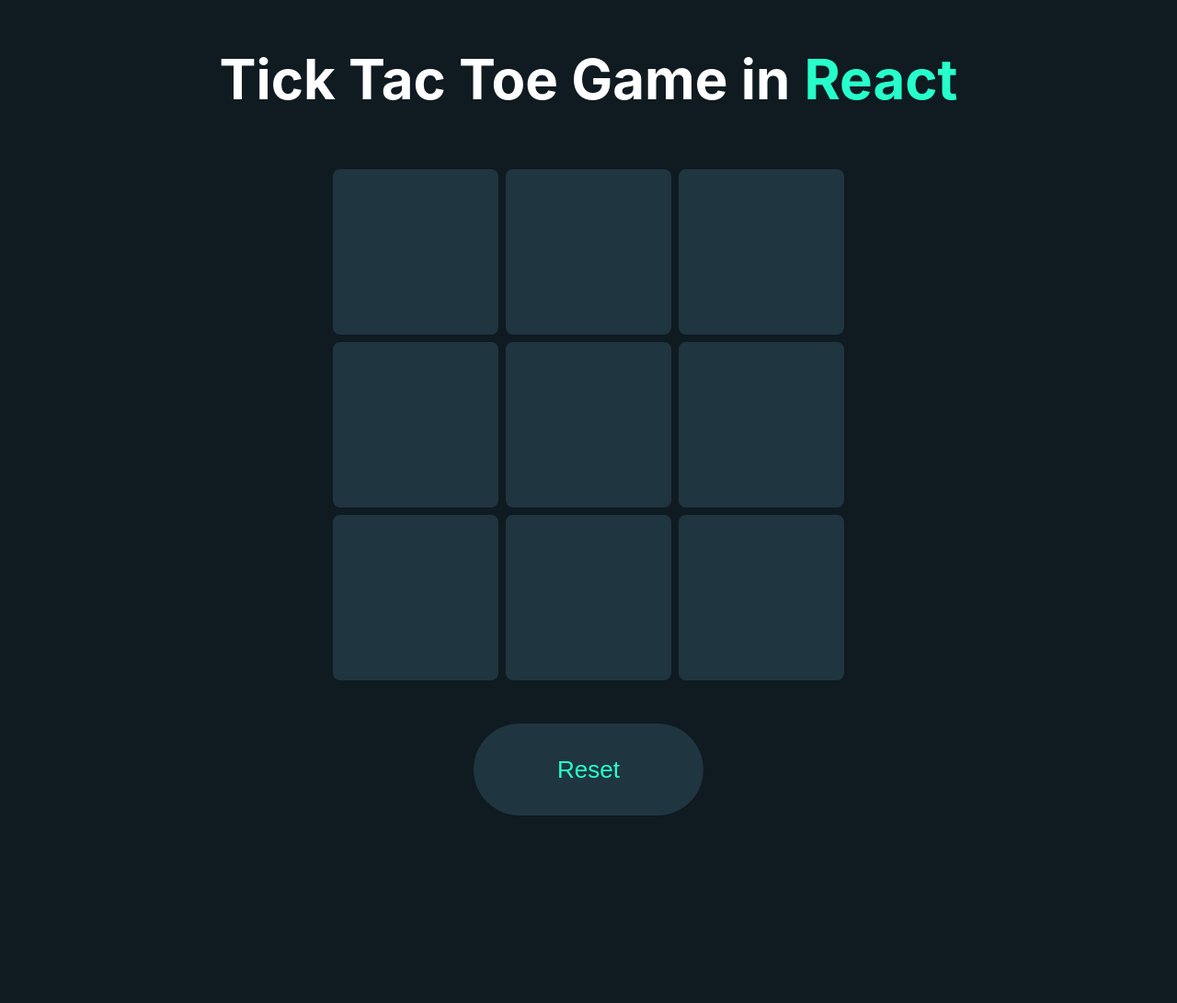
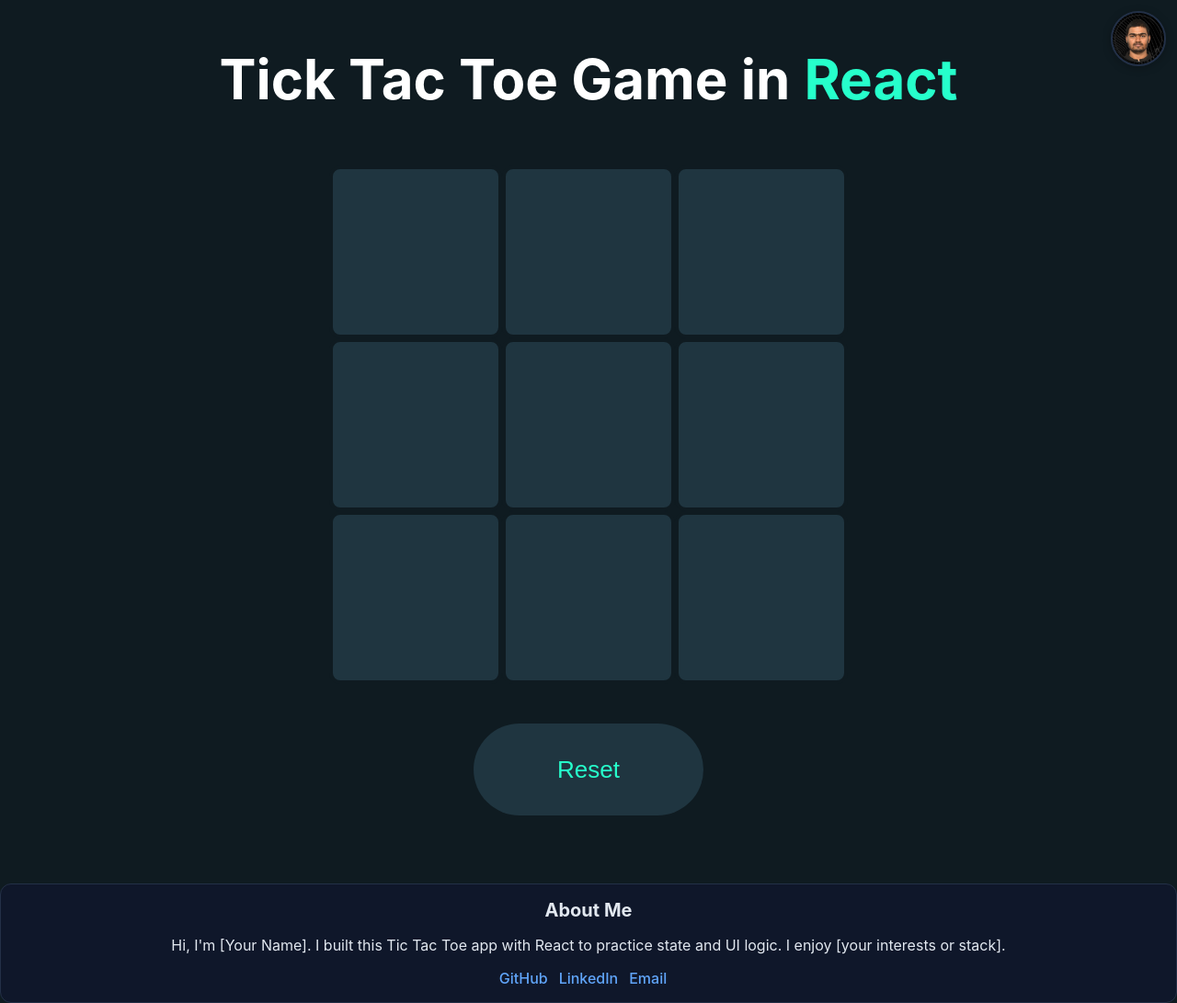
Before and after one commit to yogeshawasthi/tick_tac_toe, a React (Create React App) app: page / in a window 1280 px wide. Shown: the whole page at 92% size. Before the commit the page ends 937 px from the top, so only its background shows below. Built offline with nearby package versions, Linux system fonts and the light colour scheme.

Commit message:
got scammed so bad

```diff
--- a/src/Components/TickTacToe/TicTacToe.css
+++ b/src/Components/TickTacToe/TicTacToe.css
@@ -124,3 +124,40 @@
     font-size: 18px;
   }
 }
+
+/* About Me section */
+.about-me {
+  margin-top: 24px;
+  padding: 16px 20px;
+  background: #0f172a;
+  color: #e2e8f0;
+  border: 1px solid #233047;
+  border-radius: 12px;
+}
+.about-me h2 {
+  margin: 0 0 8px 0;
+  font-size: 1.25rem;
+}
+.about-me__links a {
+  margin-right: 12px;
+  color: #60a5fa;
+  text-decoration: none;
+  font-weight: 500;
+}
+.about-me__links a:hover {
+  text-decoration: underline;
+}
+
+/* Top-right profile avatar */
+.profile-avatar {
+  position: fixed;
+  top: 12px;
+  right: 12px;
+  width: 56px;
+  height: 56px;
+  border-radius: 50%;
+  object-fit: cover;
+  border: 2px solid #233047;
+  box-shadow: 0 2px 10px rgba(0,0,0,0.25);
+  z-index: 1000;
+}
--- a/src/Components/TickTacToe/TickTacToe.jsx
+++ b/src/Components/TickTacToe/TickTacToe.jsx
@@ -2,6 +2,7 @@
 import "./TicTacToe.css";
 import circle_icon from "../Assests/circle.png";
 import cross_icon from "../Assests/cross.png";
+import profile_photo from "../Assests/profilee.png"; // add this
 
 let data = ["", "", "", "", "", "", "", "", ""];
 
@@ -88,6 +89,11 @@
 
   return (
     <div className="container">
+      <img
+        className="profile-avatar"
+        src={profile_photo}
+        alt="Your Name"
+      />
       <h1 className="title" ref={titleRef}>
         Tick Tac Toe Game in <span> React</span>
       </h1>
@@ -111,6 +117,20 @@
       <button className="reset" onClick={() => reset()}>
         Reset
       </button>
+
+      {/* About Me */}
+      <section className="about-me">
+        <h2>About Me</h2>
+        <p>
+          Hi, I'm [Your Name]. I built this Tic Tac Toe app with React to practice state
+          and UI logic. I enjoy [your interests or stack].
+        </p>
+        <div className="about-me__links">
+          <a href="https://github.com/your-github" target="_blank" rel="noreferrer">GitHub</a>
+          <a href="https://www.linkedin.com/in/your-linkedin" target="_blank" rel="noreferrer">LinkedIn</a>
+          <a href="mailto:you@example.com">Email</a>
+        </div>
+      </section>
     </div>
   );
 };
```
Also changed, not shown: src/Components/Assests/profilee.png (added).
